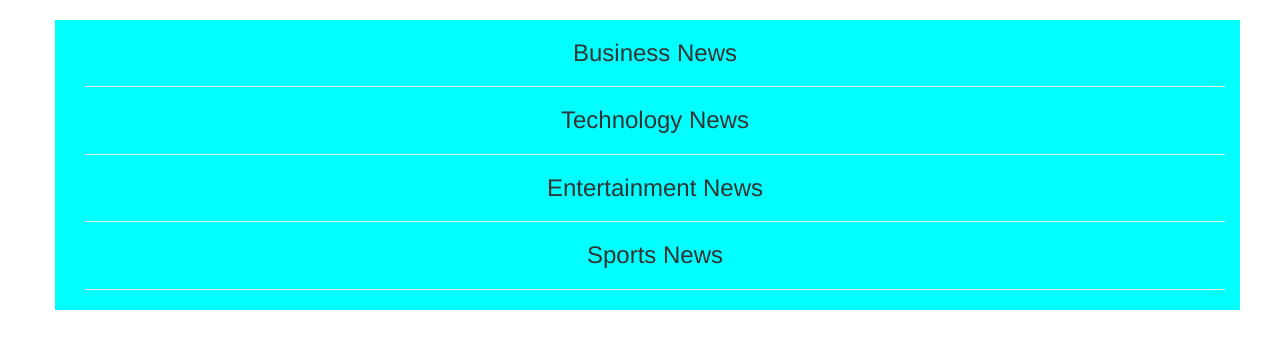
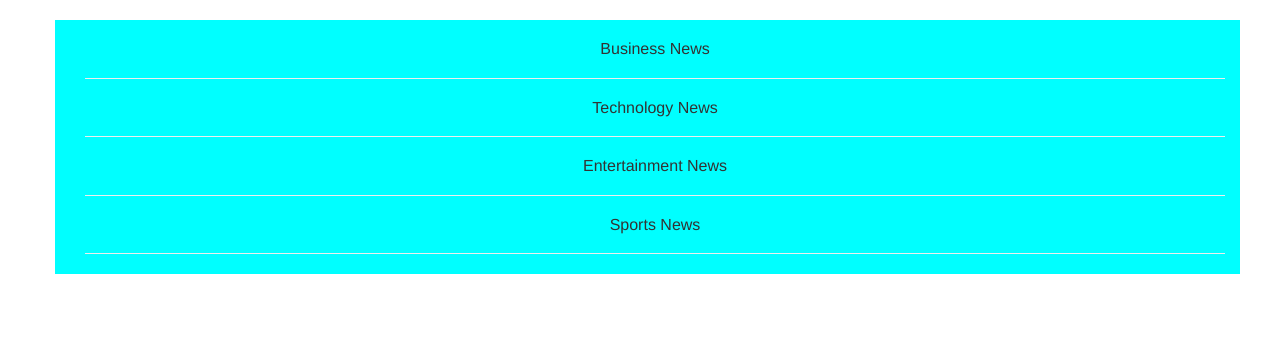
Before and after one commit to Matongo2010/NewsHighlight, a Flask app: template app/templates/index.html in a window 1280 px wide. Shown: the part 52-401 px from the top of the page. Run offline with Flask 2, Linux system fonts and the light colour scheme; the template is opened without the code that fills it, so the values that code supplies are empty; some libraries are stand-ins or nearby versions.

Commit message:
changed font size to medium

```diff
--- a/app/static/styles.css
+++ b/app/static/styles.css
@@ -1,7 +1,13 @@
 .container{
     background-color: aqua
+
 }
 
 h3{
     text-align: center
+
 }
+
+h3{
+    font-size: medium
+}
```
